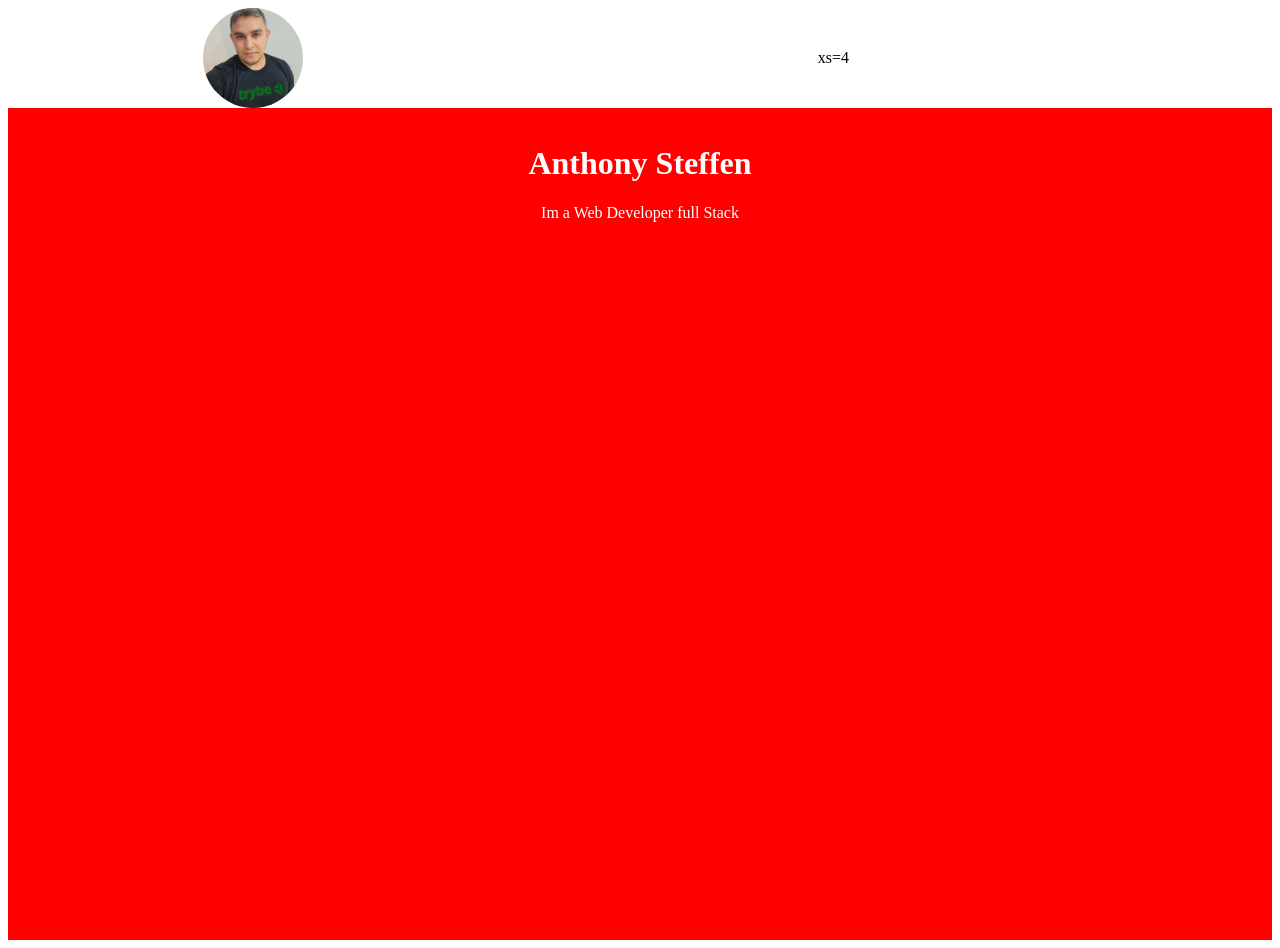
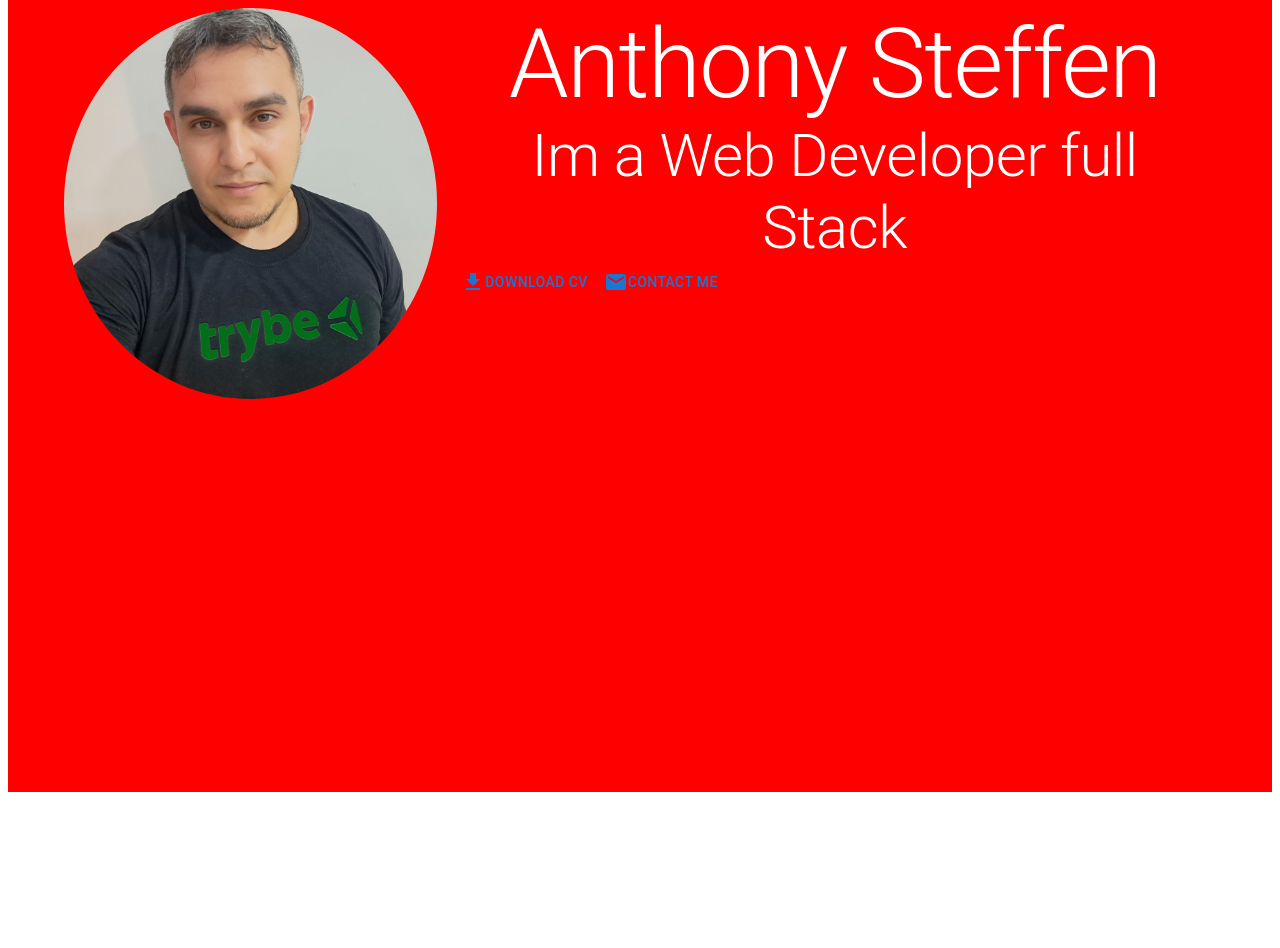
Before and after one commit to anthony-steffen/my-portfolio, a React (Vite) app: page / in a window 1280 px wide. After the commit the page ends 800 px from the top, so only its background shows below. Built offline with nearby package versions, Linux system fonts and the light colour scheme.

Commit message:
Instaling material icons

```diff
--- a/package.json
+++ b/package.json
@@ -12,7 +12,8 @@
   "dependencies": {
     "@emotion/react": "^11.13.3",
     "@emotion/styled": "^11.13.0",
-    "@mui/material": "^6.1.0",
+    "@mui/icons-material": "^6.1.1",
+    "@mui/material": "^6.1.1",
     "react": "^18.3.1",
     "react-dom": "^18.3.1"
   },
--- a/src/pages/Home/sections/Hero/Hero.tsx
+++ b/src/pages/Home/sections/Hero/Hero.tsx
@@ -1,44 +1,47 @@
 
-import { Container, Grid, styled } from '@mui/material'
+import { Button, Container, Grid, styled, Typography } from '@mui/material'
 import Avatar from '../../../../assets/Avatar.png'
-
+import DownloadIcon from '@mui/icons-material/Download';
+import EmailIcon from '@mui/icons-material/Email';
 const Hero = () => {
 
   const StyledHero = styled('div') (() => ({
     backgroundColor: 'red',
-    color: 'white',
-    padding: '1rem',
-    textAlign: 'center',
-    height: '100vh'
+    height: '100vh',
   }))
 
   const StyledImg = styled('img') (() => ({
-    width: '100px',
-    height: '100px',
+    width: '100%',
     borderRadius: '50%',
     objectFit: 'cover'
 
   }))
   return (
     <>
-    <Container maxWidth="lg">
-      <Grid container spacing={1}>
-        <Grid item xs={4} display={'flex'} justifyContent={'center'} alignItems={'center'}>
-        <StyledImg src={Avatar} alt="Avatar"/>
-        </Grid>
-        <Grid item xs={8} display={'flex'} justifyContent={'center'} alignItems={'center'}>
-          xs=4
-        </Grid>
-      </Grid>
-    </Container>
+      <StyledHero>
+        <Container maxWidth="lg">
+          <Grid container spacing={2}>
+            <Grid item xs={12} md={4}>
+            <StyledImg src={Avatar} alt="Avatar"/>
+            </Grid>
+            <Grid item xs={12} md={8}>
+              <Typography variant="h1" textAlign={'center'} color='white'>Anthony Steffen</Typography>
+              <Typography variant="h2" textAlign={'center'} color='white'>Im a Web Developer full Stack</Typography>
 
-      <StyledHero>
+                <Button>
+                <DownloadIcon/>
+                  Download CV
+                </Button>
+                <Button>
+                <EmailIcon/>
+                  Contact me
+                </Button>
 
-        <h1>Anthony Steffen</h1>
-        <p>Im a Web Developer full Stack</p>
+            </Grid>
+          </Grid>
+        </Container>
+      </StyledHero>
 
-
-      </StyledHero>
 
     </>
   )
```
Also changed, not shown: 1 other file (tests, documents, lock files or other folders).
